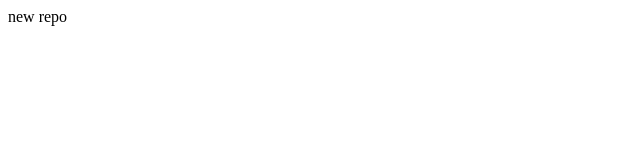
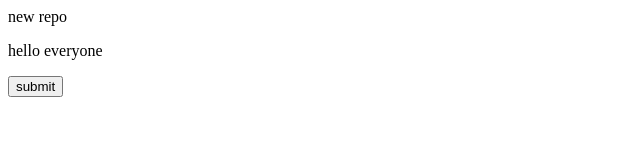
Before and after one commit to jagtappragati/localrepo, a plain HTML site: page index.html in a window 1280 px wide. Shown: the whole page, without its empty margins (0-640 px from the left). Drawn offline with Linux system fonts and the light colour scheme.

Commit message:
add button

```diff
--- a/index.html
+++ b/index.html
@@ -1 +1,3 @@
 <p>new  repo</p>
+<p>hello everyone</p>
+<button>submit</button>
```
